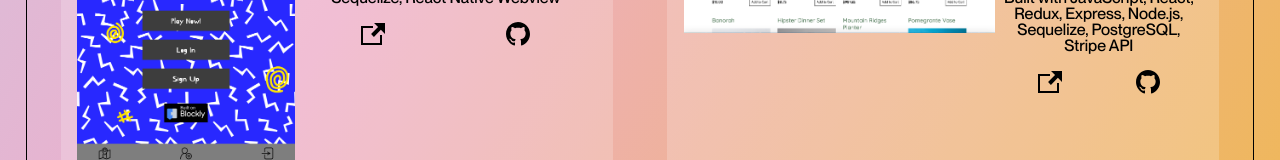
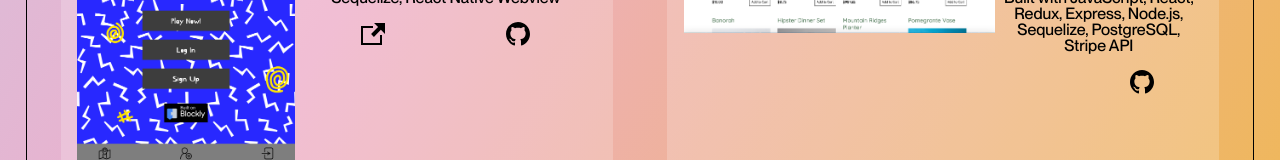
Before and after one commit to kendallperry/portfolio, a React (Create React App) app in the folder kendallperry/: page / in a window 1280 px wide. Both pictures are taken after a click on the button "Projects". Shown: the part 409-569 px from the top of the page. Built offline with nearby package versions, Linux system fonts and the light colour scheme.

Commit message:
edited creature coders deployed address to be updated

```diff
--- a/kendallperry/src/components/AllProjects.js
+++ b/kendallperry/src/components/AllProjects.js
@@ -8,7 +8,7 @@ import portfolio from '../images/portfolio1.png'
 const projectBank = [
   {
     title: "Creature Coders",
-    deployedUrl: "https://creature-coders.herokuapp.com/",
+    deployedUrl: "https://creature-coders.onrender.com/",
     github: "https://github.com/pigeon-programmers/creature-coders-web",
     description: "A mobile learn-to-code game for beginners of all ages.",
     techStack: "Built with JavaScript, React, Redux, Blockly, Node.js, Express, PostgreSQL, Sequelize, React Native Webview",
@@ -16,7 +16,7 @@ const projectBank = [
   },
   {
     title: "Kiln Me Softly",
-    deployedUrl: "https://kiln-me-softly.herokuapp.com/",
+    deployedUrl: "",
     github: "https://github.com/j-sky-graceshopper/kiln-me-softly",
     description: "A mock-up e-Commerce store selling pottery, equipped with a demo Stripe API.",
     techStack: "Built with JavaScript, React, Redux, Express, Node.js, Sequelize, PostgreSQL, Stripe API",
```
